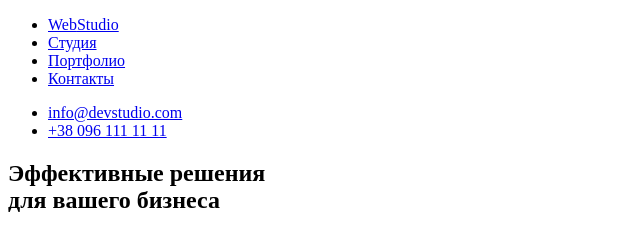
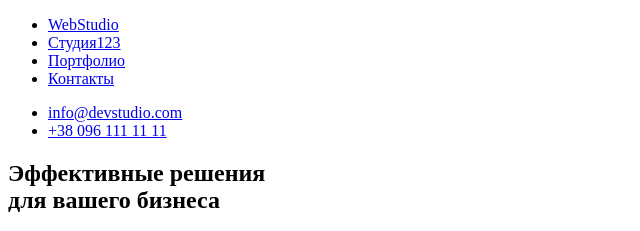
Before and after one commit to Sergey3355/goit-markup-hw-01, a plain HTML site: page index.html in a window 1280 px wide. Shown: the top 231 px of the page, 0-640 px from the left. Drawn offline with Linux system fonts and the light colour scheme.

Commit message:
тестовое исправление

```diff
--- a/index.html
+++ b/index.html
@@ -17,7 +17,7 @@
         <nav>
                 <ul>
                 <li class="webstudio"><a href="#"><span class="web">Web</span><span class="studio">Studio</span></a></li>
-                <li><a href="#">Cтудия</a></li>
+                <li><a href="#">Cтудия123</a></li>
                 <li><a href="#">Портфолио</a></li>
                 <li><a href="#">Контакты</a></li>
             </ul>
```
